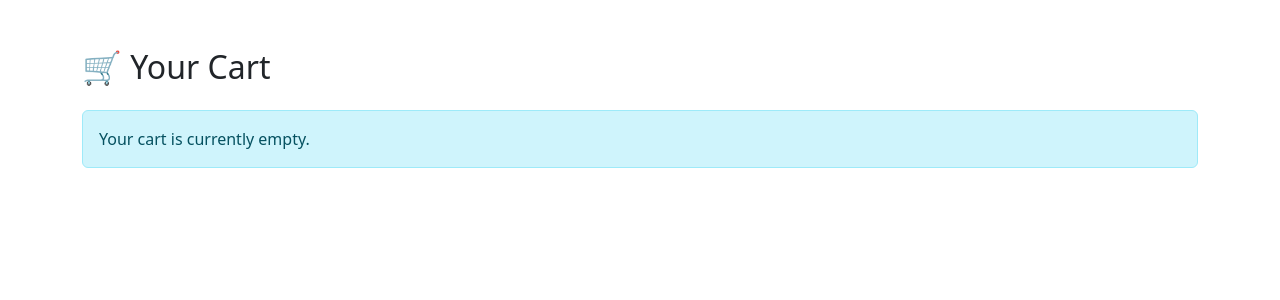
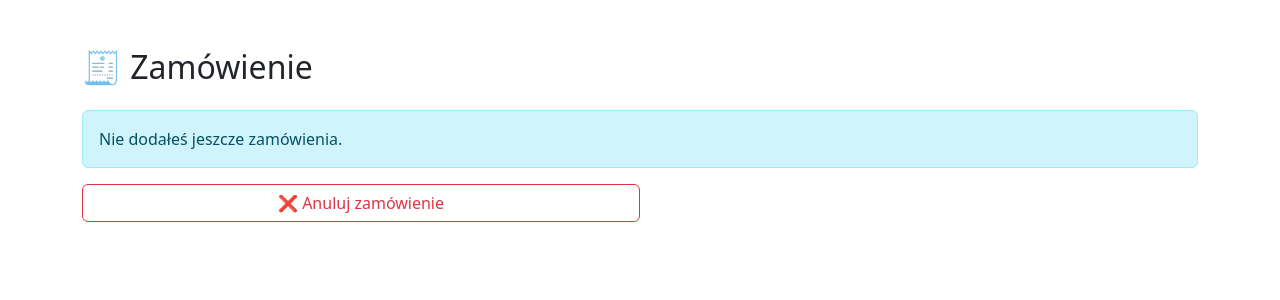
Before and after one commit to MatRos-sf/gastroflow, a Django app: page /service/cart/ in a window 1280 px wide. Shown: the part 72-372 px from the top of the page. Run offline with Django 5.2, Linux system fonts and the light colour scheme.

Commit message:
feat(clear_card): clear session data when user cancels an order This commit adds logic to clear the 'tables' session data when a usuer cancels their order.

```diff
--- a/service/templates/service/cart_waiter.html
+++ b/service/templates/service/cart_waiter.html
@@ -1,7 +1,7 @@
 {% extends "menu/base.html" %}
 {% block content %}
     <div class="container my-5">
-        <h2 class="mb-4">🛒 Your Cart</h2>
+        <h2 class="mb-4">🧾 Zamówienie</h2>
         {% if cart %}
             <div class="row">
                 {% for item in cart %}
@@ -25,37 +25,34 @@
                                     </ul>
                                 {% endif %}
                                 <a href="{% url 'service:remove-from-cart' forloop.counter0 %}"
-                                   class="btn btn-outline-danger w-100">🗑 Remove</a>
+                                   class="btn btn-outline-danger w-100">❌ Usuń</a>
                             </div>
                         </div>
                     </div>
                 {% endfor %}
             </div>
             <hr class="my-4">
-            <div class="d-flex justify-content-between align-items-center mb-4">
-                <h4>🧾 Place Order</h4>
+            <div class="d-flex justify-content-between gap-2">
+                <!-- Anuluj zamówienie -->
                 <a href="{% url 'service:clear-cart' %}"
-                   class="btn btn-outline-secondary"
-                   onclick="return confirm('Are you sure you want to cancel and clear the cart?');">❌ Cancel</a>
+                   class="btn btn-outline-danger w-50"
+                   onclick="return confirm('Are you sure you want to cancel and clear the cart?');">
+                    ❌ Anuluj zamówienie
+                </a>
+                <!-- Złóż zamówienie -->
+                <a href="{% url 'service:summary-waiter' %}"
+                   class="btn btn-success w-50">✅ Złóż zamówienie</a>
             </div>
-            <form method="post"
-                  action="{% url 'service:summary-waiter' %}"
-                  class="row g-3 align-items-end">
-                {% csrf_token %}
-                <div class="col-md-4">
-                    <label for="table" class="form-label">Table Number</label>
-                    <input id="table"
-                           type="text"
-                           name="table"
-                           class="form-control"
-                           placeholder="e.g. 12">
-                </div>
-                <div class="col-md-4">
-                    <button type="submit" class="btn btn-success w-100">✅ Place Order</button>
-                </div>
-            </form>
         {% else %}
-            <div class="alert alert-info">Your cart is currently empty.</div>
-        {% endif %}
+            <div class="alert alert-info">Nie dodałeś jeszcze zamówienia.</div>
+            <div class="d-flex justify-content-between gap-2">
+                <!-- Anuluj zamówienie -->
+                <a href="{% url 'service:clear-cart' %}"
+                   class="btn btn-outline-danger w-50"
+                   onclick="return confirm('Are you sure you want to cancel and clear the cart?');">
+                    ❌ Anuluj zamówienie
+                </a>
+            {% endif %}
+        </div>
     </div>
 {% endblock content %}
--- a/service/views.py
+++ b/service/views.py
@@ -196,6 +196,15 @@ def cart(request):
 def clear_cart(request):
     if "cart" in request.session:
         del request.session["cart"]
+        messages.success(request, "Zamówienie został wyczyszczone")
+
+    if "tables" in request.session:
+        tables = request.session.pop("tables")
+        messages.success(
+            request,
+            f"Stoliki {', '.join(str(table) for table in tables)} zostały wyczyszczone",
+        )
+
     return redirect("service:menu-waiter")
 
 
```
